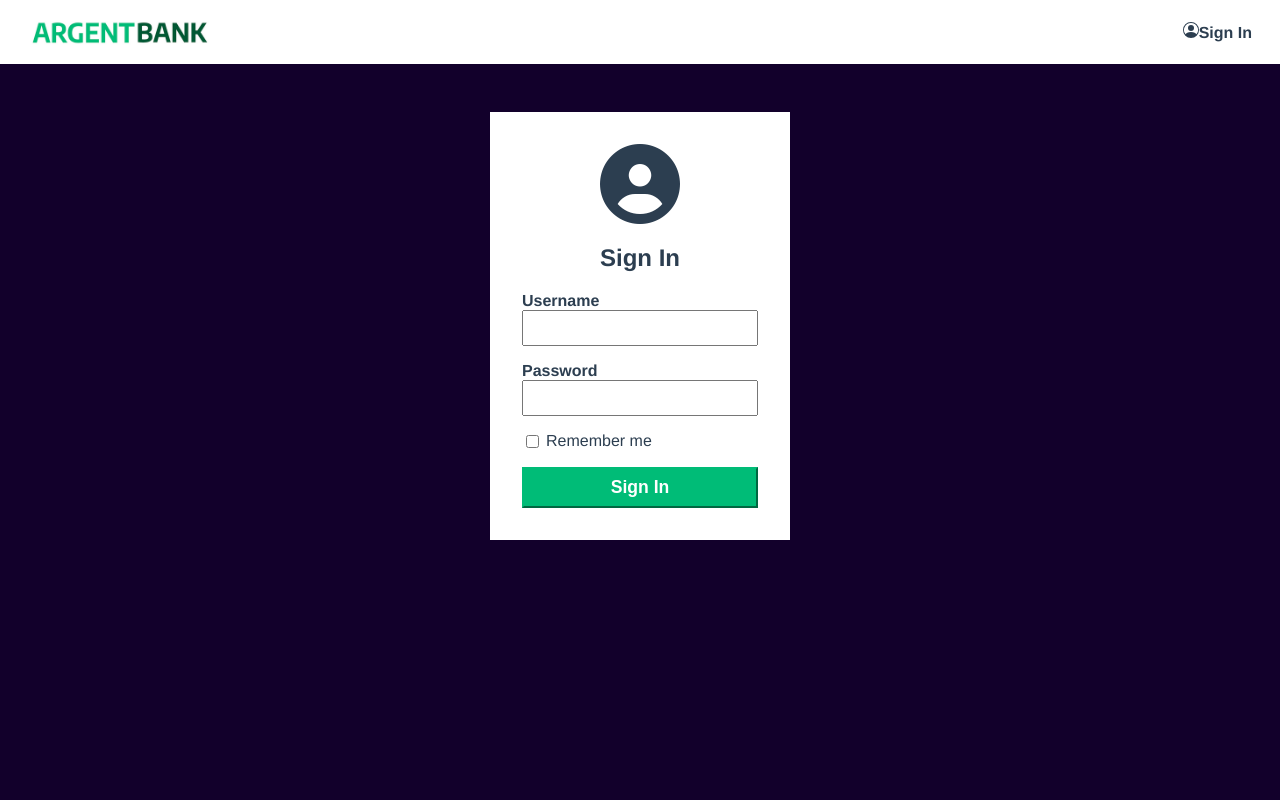
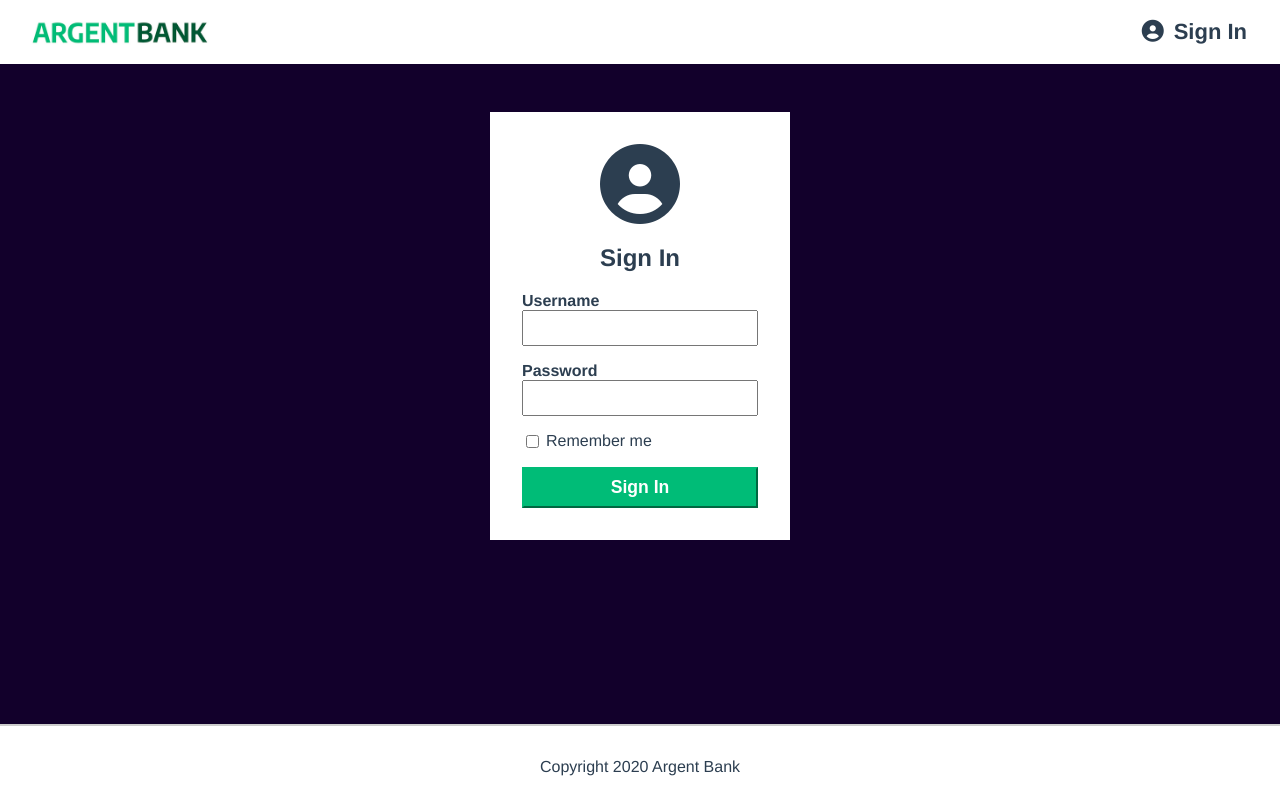
Before and after one commit to KD-Kongo-Dervilon/-Mbissi_dervilon_13_28042022-, a React (Create React App) app in the folder remede_agency/: page /login in a window 1280 px wide. Built offline with nearby package versions, Linux system fonts and the light colour scheme.

Commit message:
fix footer import / fontawesome fix

```diff
--- a/remede_agency/public/index.html
+++ b/remede_agency/public/index.html
@@ -9,7 +9,7 @@
     <meta name="theme-color" content="#000000" />
     <meta name="description" content="Web site created using create-react-app" />
 
-    <meta name="keywords"    content="ARGENTBANK, Bank, Argent, personnel" />
+    <meta name="keywords"    content="ARGENTBANK, Bank, Argent, securité" />
     <meta name="author"      content="Mbissi Kongo Dervilon" />
 
     <!--===== Link favicon =====-->
@@ -19,7 +19,7 @@
     <!--====== Link manifest =========-->
     <link rel="manifest" href="%PUBLIC_URL%/manifest.json" />
     <!--==== Link Fontawesome ========-->
-    <script src="https://kit.fontawesome.com/5f5fe7de0e.js" defer crossorigin="anonymous"></script>
+    <link rel="stylesheet" href="https://cdnjs.cloudflare.com/ajax/libs/font-awesome/6.1.1/css/all.min.css" integrity="sha512-KfkfwYDsLkIlwQp6LFnl8zNdLGxu9YAA1QvwINks4PhcElQSvqcyVLLD9aMhXd13uQjoXtEKNosOWaZqXgel0g==" crossorigin="anonymous" referrerpolicy="no-referrer" />
 
     <!--==== Title ========-->
     <title>Argent Bank</title>
--- a/remede_agency/src/components/Header.jsx
+++ b/remede_agency/src/components/Header.jsx
@@ -1,6 +1,6 @@
 import React from 'react';
 import logo from '../assets/argentBankLogo.png';
-import user from '../assets/person-circle.svg';
+import user from '../assets/person-circle.svg'
 import { Link } from 'react-router-dom';
 
 const Header = () => {
@@ -10,8 +10,10 @@ const Header = () => {
                 <img className="main-nav-logo-image" src={logo} alt="logo" />
             </Link>
             <Link  to="/login" className="main-nav-item">
-                <img className="lf" src={user}  alt="image" />
+                <span  className="user">
+                    <i class="fa-solid fa-circle-user"></i>
                     Sign In
+                </span>
             </Link>
         </header>
     );
--- a/remede_agency/src/components/Router.js
+++ b/remede_agency/src/components/Router.js
@@ -5,6 +5,7 @@ import Header from './Header';
 import SignIn from '../pages/SignIn';
 import User from '../pages/User';
 import Error404 from '../pages/Error404';
+import Footer from './Footer';
 
 function Router() {
     return (
@@ -16,6 +17,7 @@ function Router() {
                 <Route path="/user" element={<User />} />
                 <Route path="*" element={<Error404 />} />
             </Routes>
+            <Footer />
         </BrowserRouter>
     )
 }
--- a/remede_agency/src/styles/components/_app.scss
+++ b/remede_agency/src/styles/components/_app.scss
@@ -72,10 +72,15 @@
             text-decoration: underline;
         }
 
-        .fa-circle-user {
+        .user {
             font-weight: bold;
             color: #2c3e50;
             margin: 0 5px;
+            font-size: 1.375rem;
+
+            i {
+                padding-right: 0.625rem;
+            }
         }
     }
 }
```
